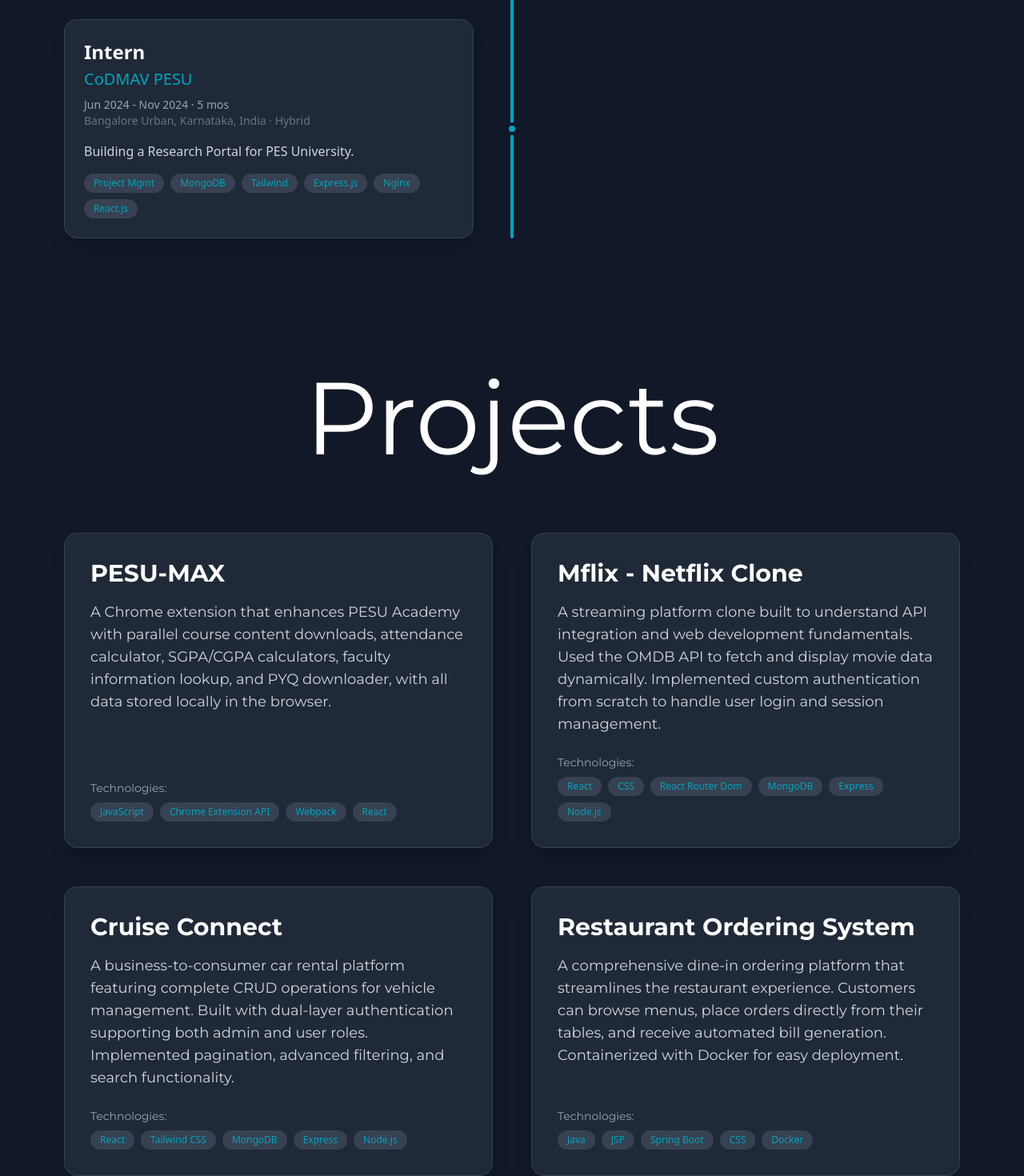
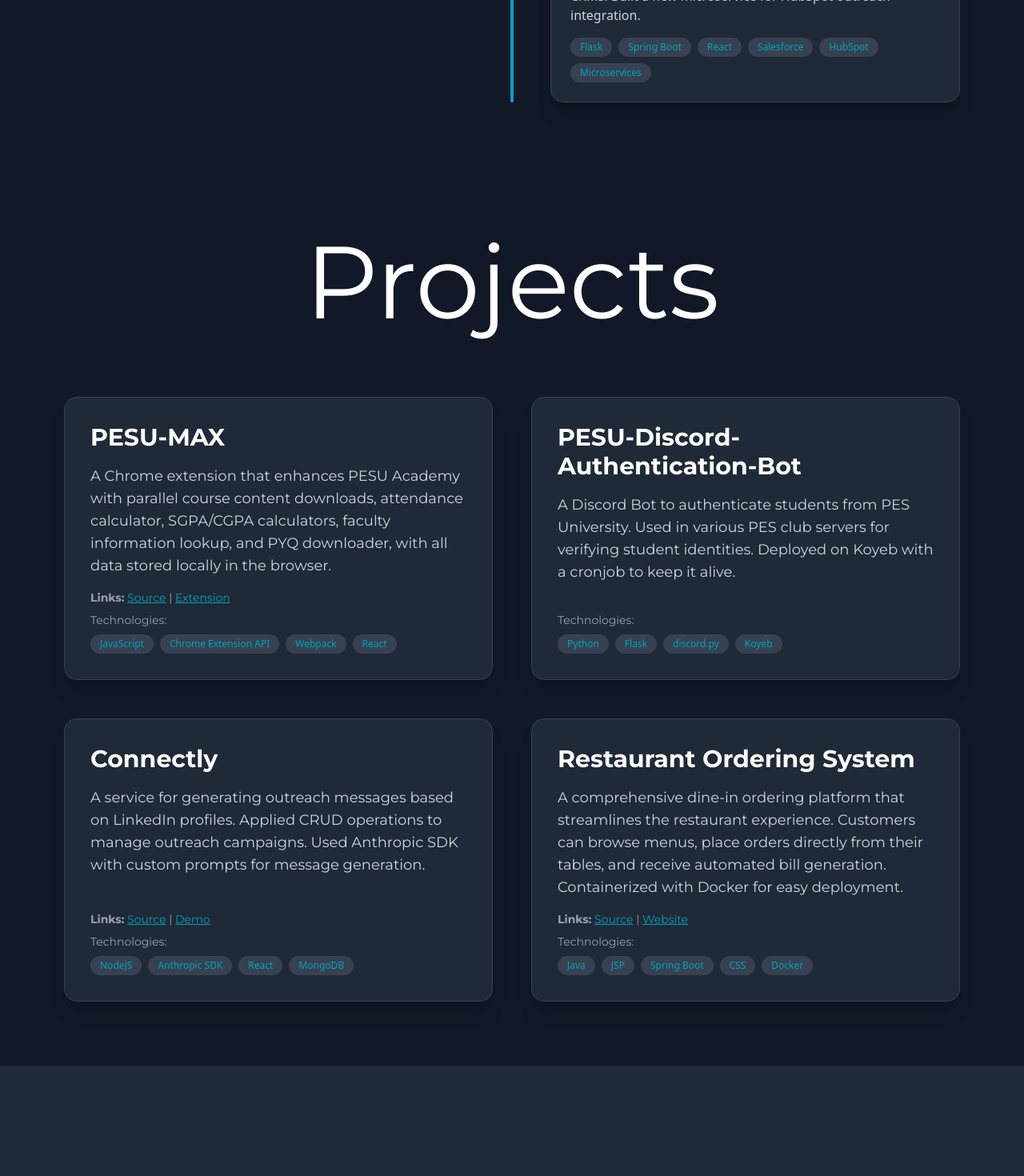
Before and after one commit to ndigvijay/ndv-portfolio, a React (Create React App) app: page / in a window 1280 px wide. Shown: the part 2740-4210 px from the top of the page at 80% size. Built offline with nearby package versions, Linux system fonts and the light colour scheme.

Commit message:
update experience and project may 2026

```diff
--- a/src/App.js
+++ b/src/App.js
@@ -21,34 +21,24 @@
 
 const experiences = [
   {
-    title: "Software Developer Engineer",
+    title: "Software Engineer I",
     company: "GoWarm",
-    start: new Date(2025, 6),
+    start: new Date(2025, 7),
     end: null,
-    location: "Hyderabad, Telangana, India · Hybrid",
-    description: "Creating Customer Outreach solutions",
-    skills: ["Material-UI", "React Query", "Redux", "Microsoft Azure"],
+    location: "Hyderabad, Telangana, India",
+    description: "Extended GoWarm solutions (Contact Monitoring, Summary Generation) into Chrome Extension. Worked with Voyager API for LinkedIn outreach sequences. Extracted meeting transcripts for Deal Intelligence AI. Integrated Google Sheets for opportunity data export on user/tenant scopes.",
+    skills: ["Chrome Extension", "Voyager API", "Deal Intelligence AI", "Google Sheets"],
     align: "left",
   },
   {
-    title: "Dev Intern",
+    title: "Software Developer Intern",
     company: "GoWarm",
     start: new Date(2025, 0),
     end: new Date(2025, 6),
     location: "Hyderabad, Telangana, India · Onsite",
-    description: "Building and maintaining microservices.",
-    skills: ["CRM", "FastAPI", "HubSpot", "Spring Boot", "MongoDB", "Java", "React.js"],
+    description: "Worked with microservices (Flask, Spring Boot, React). Integrated GoWarm solutions with Salesforce and HubSpot CRMs. Built a new microservice for HubSpot outreach integration.",
+    skills: ["Flask", "Spring Boot", "React", "Salesforce", "HubSpot", "Microservices"],
     align: "right",
-  },
-  {
-    title: "Intern",
-    company: "CoDMAV PESU",
-    start: new Date(2024, 5),
-    end: new Date(2024, 10),
-    location: "Bangalore Urban, Karnataka, India · Hybrid",
-    description: "Building a Research Portal for PES University.",
-    skills: ["Project Mgmt", "MongoDB", "Tailwind", "Express.js", "Nginx", "React.js"],
-    align: "left",
   },
 ];
 
@@ -161,17 +151,18 @@
         <div className="grid grid-cols-1 md:grid-cols-2 gap-8 md:gap-12 max-w-6xl mx-auto">
 
           {/* PESU-MAX */}
-          <a
-            href="https://chromewebstore.google.com/detail/pesu-max/cmdaofpmedkoahlmcihcdaehgenfdnen"
-            target="_blank"
-            rel="noopener noreferrer"
-            className="bg-gray-800 border border-gray-700 p-6 md:p-8 rounded-2xl shadow-xl flex flex-col h-full"
-          >
+          <div className="bg-gray-800 border border-gray-700 p-6 md:p-8 rounded-2xl shadow-xl flex flex-col h-full">
             <h3 className="text-white font-montserrat text-2xl md:text-3xl font-bold mb-4">PESU-MAX</h3>
-            <p className="text-gray-300 font-montserrat text-base md:text-lg mb-6 leading-relaxed flex-grow">
+            <p className="text-gray-300 font-montserrat text-base md:text-lg mb-4 leading-relaxed flex-grow">
               A Chrome extension that enhances PESU Academy with parallel course content downloads,
               attendance calculator, SGPA/CGPA calculators, faculty information lookup, and PYQ downloader,
               with all data stored locally in the browser.
+            </p>
+            <p className="text-gray-400 font-montserrat text-sm font-medium mb-2">
+              <strong>Links:</strong>{' '}
+              <a href="https://github.com/ndigvijay/PESU-MAX" target="_blank" rel="noopener noreferrer" className="text-[#00A4BD] underline">Source</a>
+              {' | '}
+              <a href="https://chromewebstore.google.com/detail/pesu-max/cmdaofpmedkoahlmcihcdaehgenfdnen" target="_blank" rel="noopener noreferrer" className="text-[#00A4BD] underline">Extension</a>
             </p>
             <div className="mt-auto">
               <p className="text-gray-400 font-montserrat text-sm font-medium mb-2">Technologies:</p>
@@ -181,66 +172,66 @@
                 ))}
               </div>
             </div>
-          </a>
+          </div>
 
-          {/* Mflix - Netflix Clone */}
+          {/* PESU-Discord-Authentication-Bot */}
           <a
-            href="https://mflix-nu-seven.vercel.app/"
+            href="https://github.com/ndigvijay/PESU-Discord-Authentication-Bot"
             target="_blank"
             rel="noopener noreferrer"
             className="bg-gray-800 border border-gray-700 p-6 md:p-8 rounded-2xl shadow-xl flex flex-col h-full"
           >
-            <h3 className="text-white font-montserrat text-2xl md:text-3xl font-bold mb-4">Mflix - Netflix Clone</h3>
+            <h3 className="text-white font-montserrat text-2xl md:text-3xl font-bold mb-4">PESU-Discord-Authentication-Bot</h3>
             <p className="text-gray-300 font-montserrat text-base md:text-lg mb-6 leading-relaxed flex-grow">
-              A streaming platform clone built to understand API integration and web development fundamentals.
-              Used the OMDB API to fetch and display movie data dynamically. Implemented custom authentication
-              from scratch to handle user login and session management.
+              A Discord Bot to authenticate students from PES University. Used in various PES club servers for
+              verifying student identities. Deployed on Koyeb with a cronjob to keep it alive.
             </p>
             <div className="mt-auto">
               <p className="text-gray-400 font-montserrat text-sm font-medium mb-2">Technologies:</p>
               <div className="flex flex-wrap gap-2">
-                {["React", "CSS", "React Router Dom", "MongoDB", "Express", "Node.js"].map((tech) => (
+                {["Python", "Flask", "discord.py", "Koyeb"].map((tech) => (
                   <span key={tech} className="px-3 py-1 bg-gray-700 text-[#00A4BD] rounded-full text-xs">{tech}</span>
                 ))}
               </div>
             </div>
             </a>
 
-          {/* Cruise Connect */}
-          <a
-            href="https://cruise-connect.vercel.app/"
-            target="_blank"
-            rel="noopener noreferrer"
-            className="bg-gray-800 border border-gray-700 p-6 md:p-8 rounded-2xl shadow-xl flex flex-col h-full"
-          >
-            <h3 className="text-white font-montserrat text-2xl md:text-3xl font-bold mb-4">Cruise Connect</h3>
-            <p className="text-gray-300 font-montserrat text-base md:text-lg mb-6 leading-relaxed flex-grow">
-              A business-to-consumer car rental platform featuring complete CRUD operations for vehicle management.
-              Built with dual-layer authentication supporting both admin and user roles. Implemented pagination,
-              advanced filtering, and search functionality.
+          {/* Connectly */}
+          <div className="bg-gray-800 border border-gray-700 p-6 md:p-8 rounded-2xl shadow-xl flex flex-col h-full">
+            <h3 className="text-white font-montserrat text-2xl md:text-3xl font-bold mb-4">Connectly</h3>
+            <p className="text-gray-300 font-montserrat text-base md:text-lg mb-4 leading-relaxed flex-grow">
+              A service for generating outreach messages based on LinkedIn profiles. Applied CRUD operations
+              to manage outreach campaigns. Used Anthropic SDK with custom prompts for message generation.
+            </p>
+            <p className="text-gray-400 font-montserrat text-sm font-medium mb-2">
+              <strong>Links:</strong>{' '}
+              <a href="https://github.com/ndigvijay/Connectly-FullStack/tree/main/outflo-backend/src" target="_blank" rel="noopener noreferrer" className="text-[#00A4BD] underline">Source</a>
+              {' | '}
+              <a href="https://www.linkedin.com/feed/update/urn:li:activity:7350403907665154050/" target="_blank" rel="noopener noreferrer" className="text-[#00A4BD] underline">Demo</a>
             </p>
             <div className="mt-auto">
               <p className="text-gray-400 font-montserrat text-sm font-medium mb-2">Technologies:</p>
               <div className="flex flex-wrap gap-2">
-                {["React", "Tailwind CSS", "MongoDB", "Express", "Node.js"].map((tech) => (
+                {["NodeJS", "Anthropic SDK", "React", "MongoDB"].map((tech) => (
                   <span key={tech} className="px-3 py-1 bg-gray-700 text-[#00A4BD] rounded-full text-xs">{tech}</span>
                 ))}
               </div>
             </div>
-            </a>
+            </div>
 
           {/* Restaurant Ordering System */}
-          <a
-            href="https://restaurant-ordering-system-9alk.onrender.com"
-            target="_blank"
-            rel="noopener noreferrer"
-            className="bg-gray-800 border border-gray-700 p-6 md:p-8 rounded-2xl shadow-xl flex flex-col h-full"
-          >
+          <div className="bg-gray-800 border border-gray-700 p-6 md:p-8 rounded-2xl shadow-xl flex flex-col h-full">
             <h3 className="text-white font-montserrat text-2xl md:text-3xl font-bold mb-4">Restaurant Ordering System</h3>
-            <p className="text-gray-300 font-montserrat text-base md:text-lg mb-6 leading-relaxed flex-grow">
+            <p className="text-gray-300 font-montserrat text-base md:text-lg mb-4 leading-relaxed flex-grow">
               A comprehensive dine-in ordering platform that streamlines the restaurant experience.
               Customers can browse menus, place orders directly from their tables, and receive automated
               bill generation. Containerized with Docker for easy deployment.
+            </p>
+            <p className="text-gray-400 font-montserrat text-sm font-medium mb-2">
+              <strong>Links:</strong>{' '}
+              <a href="https://github.com/ndigvijay/Restaurant-Ordering-System" target="_blank" rel="noopener noreferrer" className="text-[#00A4BD] underline">Source</a>
+              {' | '}
+              <a href="https://restaurant-ordering-system-9alk.onrender.com/" target="_blank" rel="noopener noreferrer" className="text-[#00A4BD] underline">Website</a>
             </p>
             <div className="mt-auto">
               <p className="text-gray-400 font-montserrat text-sm font-medium mb-2">Technologies:</p>
@@ -250,7 +241,7 @@
                 ))}
               </div>
             </div>
-          </a>
+          </div>
 
         </div>
       </section>
```
